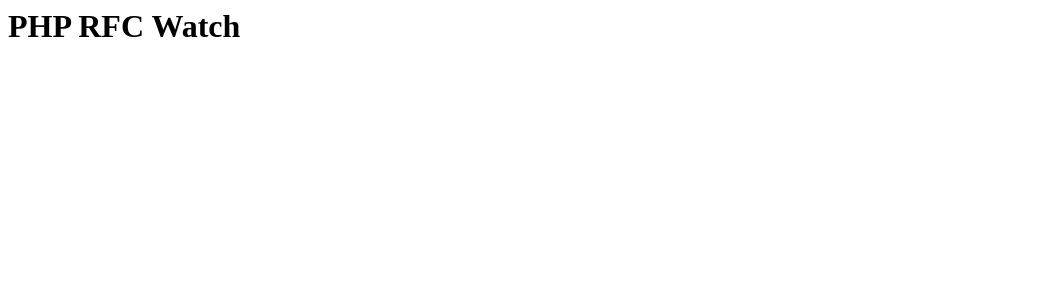
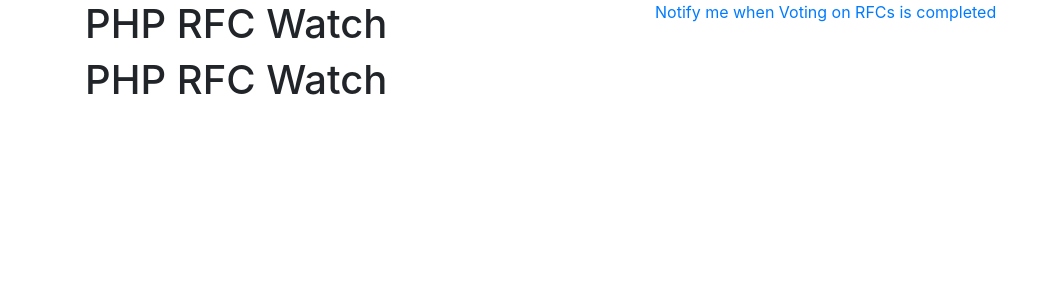
Before and after one commit to beberlei/php-rfc-watch, a PHP site: template templates/Default/index.html.twig in a window 1280 px wide. Shown: the top 300 px of the page, without its empty margins (0-1051 px from the left). Run offline with PHP 8.4, Linux system fonts and the light colour scheme; the template is opened without the code that fills it, so the values that code supplies are empty; style sheets or scripts are compiled from the project's sources; some libraries are stand-ins or nearby versions.

Commit message:
Add webpack encore and configure JS, SASS and Bootstrap 4.

```diff
--- /dev/null
+++ b/assets/css/app.scss
@@ -0,0 +1 @@
+@import '~bootstrap/scss/bootstrap.scss';
--- a/composer.json
+++ b/composer.json
@@ -14,7 +14,8 @@
         "symfony/yaml": "^4.1",
         "phpunit/phpunit": "^7.2",
         "qafoolabs/no-framework-bundle": "dev-master",
-        "symfony/templating": "^4.1"
+        "symfony/templating": "^4.1",
+        "symfony/webpack-encore-pack": "^1.0"
     },
     "scripts": {
         "auto-scripts": {
--- a/templates/Default/index.html.twig
+++ b/templates/Default/index.html.twig
@@ -1 +1,5 @@
+{% extends "base.html.twig" %}
+
+{% block content %}
 <h1>PHP RFC Watch</h1>
+{% endblock %}
--- a/templates/base.html.twig
+++ b/templates/base.html.twig
@@ -1,12 +1,25 @@
 <!DOCTYPE html>
 <html>
     <head>
-        <meta charset="UTF-8">
-        <title>{% block title %}Welcome!{% endblock %}</title>
-        {% block stylesheets %}{% endblock %}
+        <meta charset="utf-8">
+        <meta name="viewport" content="width=device-width, initial-scale=1, shrink-to-fit=no">
+
+        <title>PHP RFC Watch</title>
+        <link rel="stylesheet" href="{{ asset('build/css/app.css') }}">
     </head>
     <body>
-        {% block body %}{% endblock %}
-        {% block javascripts %}{% endblock %}
+        <div class="container">
+            <div class="row">
+                <div class="col-sm">
+                    <h1>PHP RFC Watch</h1>
+                </div>
+                <div class="col-sm">
+                    <a href="#">Notify me when Voting on RFCs is completed</a>
+                </div>
+            </div>
+
+            {% block content %}{% endblock %}
+        </div>
+        <script src="{{ asset('build/js/app.js') }}"></script>
     </body>
 </html>
```
Also changed, not shown: package.json (added, +8 -0 lines), webpack.config.js (added, +14 -0 lines), assets/js/app.js (added), 5 other files.
